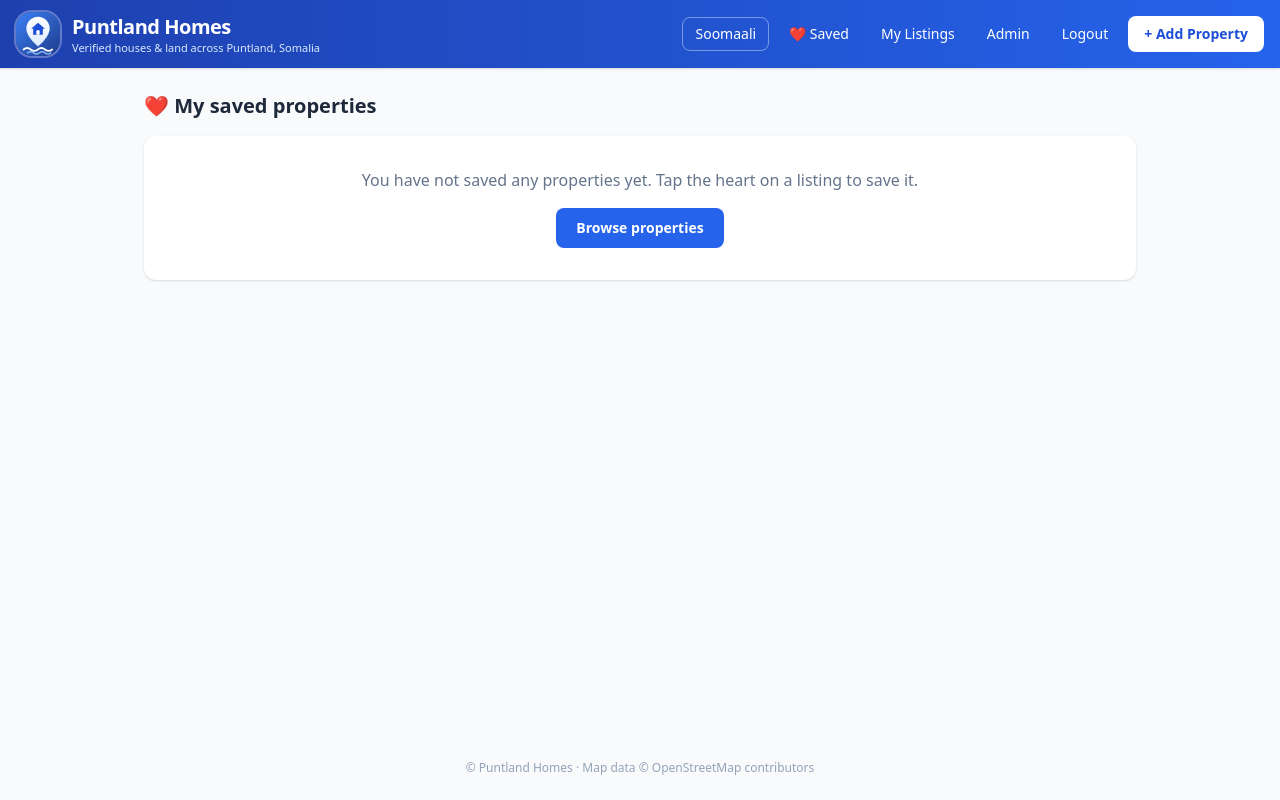
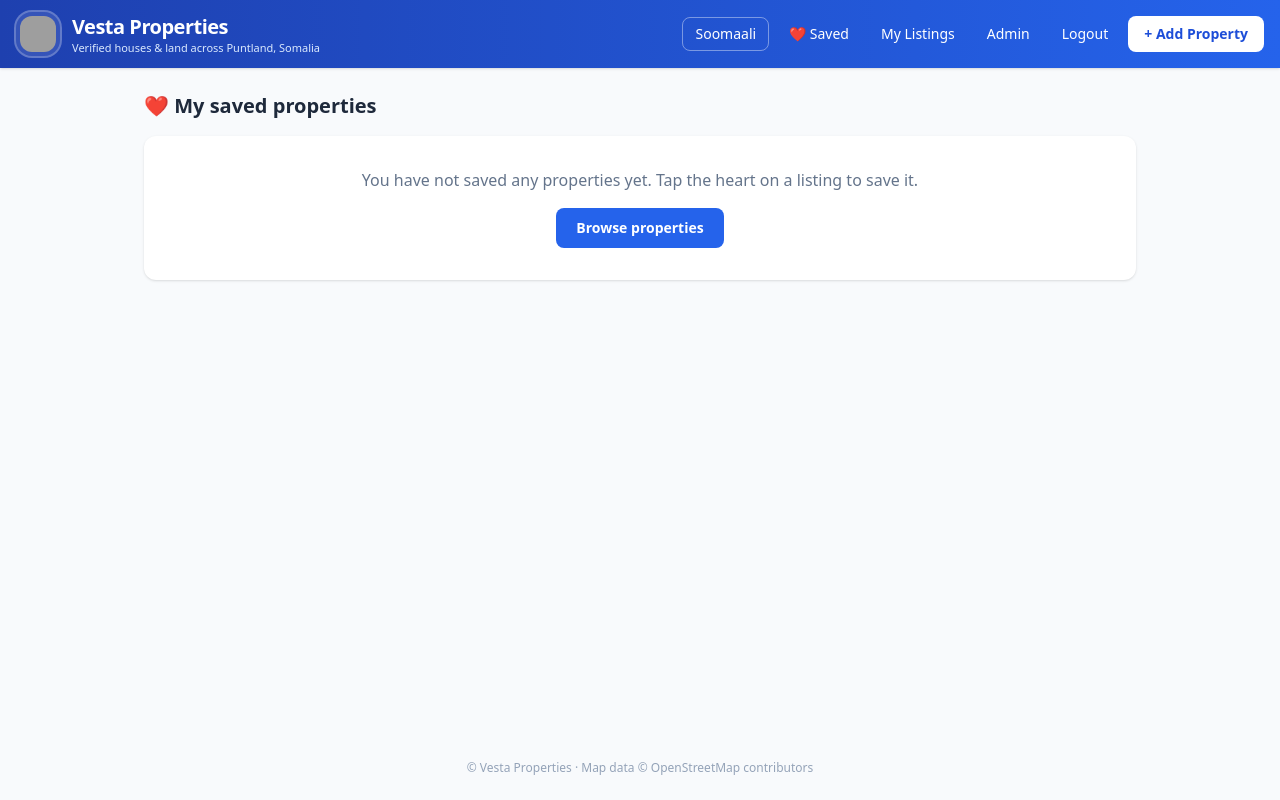
Before and after one commit to amiinabdalla/Bosaso_real_state-, a Flask app: page /my-favorites in a window 1280 px wide. Run offline with Flask 3, Linux system fonts and the light colour scheme; the visitor is signed in with stand-in values (Sample User, id 1); data comes from the database, SQL or seed files in the repository; data that the repository does not hold is empty; some libraries are stand-ins or nearby versions; grey boxes are pictures that could not be loaded.

Commit message:
Update logo references in base.html

```diff
--- a/templates/base.html
+++ b/templates/base.html
@@ -11,9 +11,9 @@
   <meta property="og:type" content="website">
   <meta property="og:title" content="{{ self.title() }}">
   <meta property="og:description" content="{{ self.meta_desc() }}">
-  <meta property="og:image" content="{% block og_image %}{{ url_for('static', filename='logo.png', _external=True) }}{% endblock %}">
+  <meta property="og:image" content="{% block og_image %}{{ url_for('static', filename='vesta-logo.png', _external=True) }}{% endblock %}">
   <link rel="icon" type="image/svg+xml" href="{{ url_for('static', filename='favicon.svg') }}">
-  <link rel="apple-touch-icon" href="{{ url_for('static', filename='logo.png') }}">
+  <link rel="apple-touch-icon" href="{{ url_for('static', filename='vesta-logo.png') }}">
   <script src="https://cdn.tailwindcss.com"></script>
   {% block head %}{% endblock %}
 </head>
@@ -22,9 +22,9 @@
   <header class="bg-gradient-to-r from-blue-800 to-blue-600 text-white shadow">
     <div class="max-w-7xl mx-auto px-4 py-3 flex flex-wrap items-center justify-between gap-3">
       <a href="{{ url_for('index') }}" class="flex items-center gap-3">
-        <img src="{{ url_for('static', filename='logo.svg') }}" alt="{{ brand }}" class="w-11 h-11 rounded-2xl ring-2 ring-white/30">
+        <img src="{{ url_for('static', filename='vesta-logo.svg') }}" alt="Vesta Properties" class="w-11 h-11 rounded-2xl ring-2 ring-white/30 bg-white/10 p-1">
         <span class="leading-tight">
-          <span class="block text-xl font-extrabold tracking-tight">{{ brand }}</span>
+          <span class="block text-xl font-extrabold tracking-tight">Vesta Properties</span>
           <span class="block text-[11px] text-blue-100 max-w-[230px] sm:max-w-none">{{ t('tagline') }}</span>
         </span>
       </a>
@@ -65,7 +65,7 @@
   </div>
 
   <footer class="text-center text-xs text-slate-400 py-6">
-    © {{ brand }} · {{ t('footer_note') }}
+    © Vesta Properties · {{ t('footer_note') }}
   </footer>
 
   <script>window.FAV_T = {{ {'add': t('fav_add'), 'remove': t('fav_remove')}|tojson }};</script>
```
